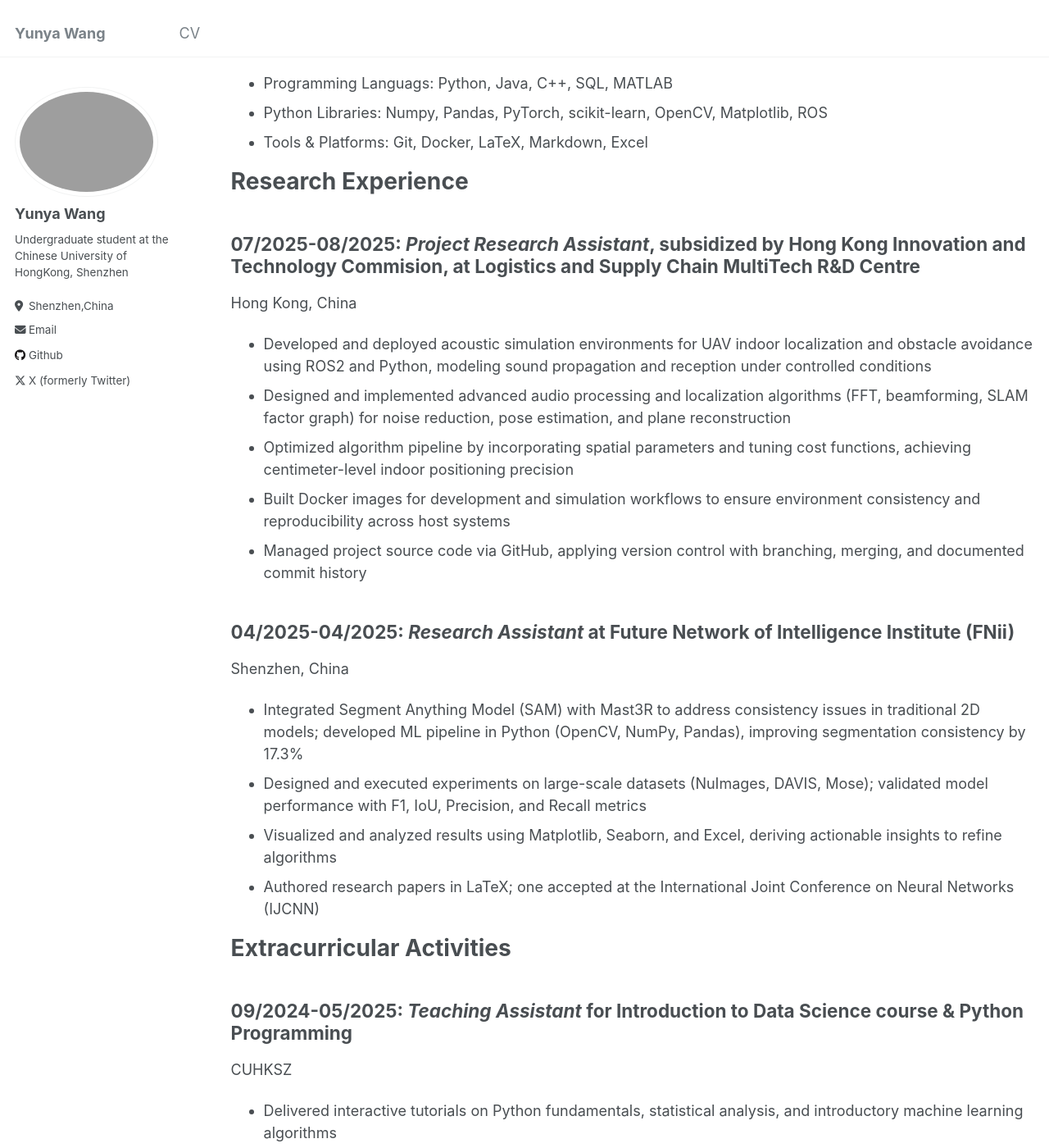
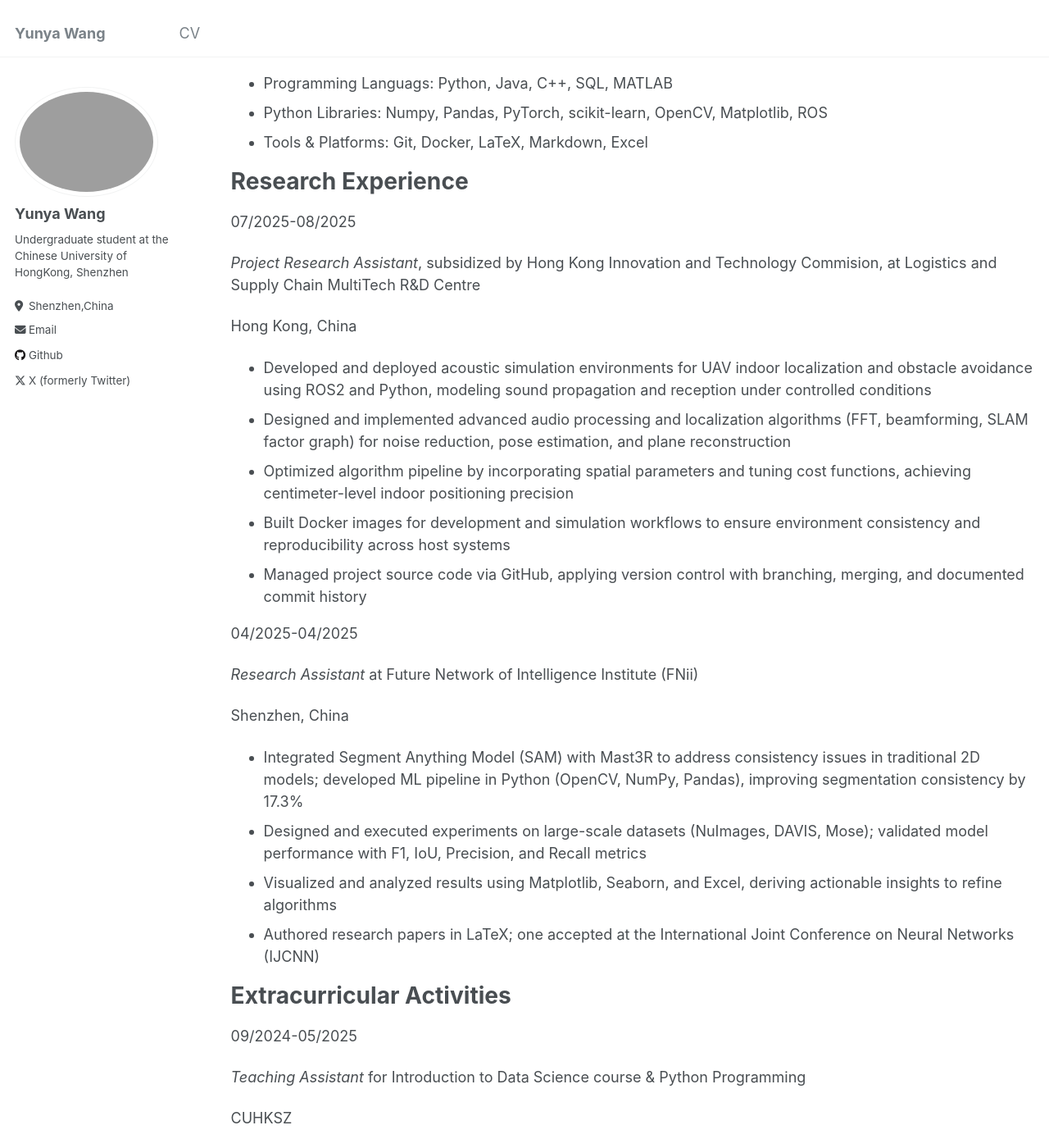
Before and after one commit to Eureka-wong/eureka-wong.github.io, a Jekyll site: the page built from _pages/cv.md, in a window 1280 px wide and 1400 px high, scrolled down 209 px. Shown: the whole window at 82% size. Built offline with Jekyll 4.4.1, drawn with Linux system fonts in a browser that asks for light colours.

Commit message:
Format CV

```diff
--- a/_pages/cv.md
+++ b/_pages/cv.md
@@ -22,7 +22,9 @@ Skills
 
 Research Experience
 ======
-## 07/2025-08/2025: *Project Research Assistant*, subsidized by Hong Kong Innovation and Technology Commision, at Logistics and Supply Chain MultiTech R&D Centre
+07/2025-08/2025
+
+*Project Research Assistant*, subsidized by Hong Kong Innovation and Technology Commision, at Logistics and Supply Chain MultiTech R&D Centre
 
   Hong Kong, China
   * Developed and deployed acoustic simulation environments for UAV indoor localization and obstacle avoidance using ROS2 and Python, modeling sound propagation and reception under controlled conditions
@@ -31,7 +33,9 @@ Research Experience
   * Built Docker images for development and simulation workflows to ensure environment consistency and reproducibility across host systems
   * Managed project source code via GitHub, applying version control with branching, merging, and documented commit history
 
-## 04/2025-04/2025: *Research Assistant* at Future Network of Intelligence Institute (FNii)
+04/2025-04/2025
+
+*Research Assistant* at Future Network of Intelligence Institute (FNii)
 
   Shenzhen, China
   * Integrated Segment Anything Model (SAM) with Mast3R to address consistency issues in traditional 2D models; developed ML pipeline in Python (OpenCV, NumPy, Pandas), improving segmentation consistency by 17.3%
@@ -43,7 +47,9 @@ Research Experience
 
 Extracurricular Activities
 ======
-## 09/2024-05/2025: *Teaching Assistant* for Introduction to Data Science course & Python Programming
+09/2024-05/2025
+
+*Teaching Assistant* for Introduction to Data Science course & Python Programming
 
   CUHKSZ
   * Delivered interactive tutorials on Python fundamentals, statistical analysis, and introductory machine learning algorithms
```
